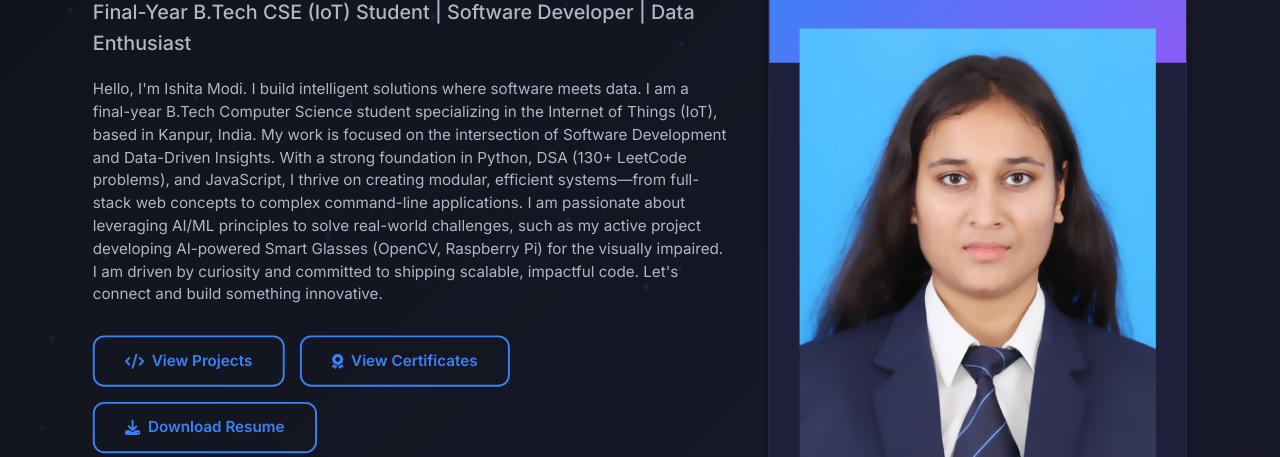
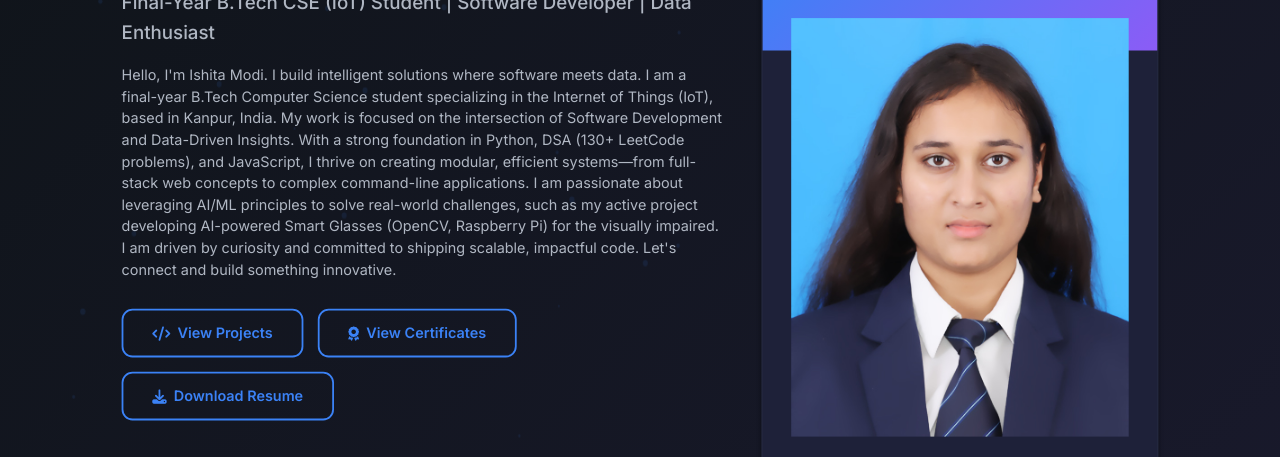
Before and after one commit to ishita230105/ishita230105.github.io, a website built with Vite: page index.html in a window 1280 px wide. Shown: the part 240-697 px from the top of the page. Built offline with nearby package versions, Linux system fonts and the light colour scheme.

Commit message:
Apply scaling and viewport fixes to resolve zoom issue

```diff
--- a/index.html
+++ b/index.html
@@ -2,7 +2,7 @@
 <html lang="en">
 <head>
     <meta charset="UTF-8">
-    <meta name="viewport" content="width=device-width, initial-scale=1.0">
+    <meta name="viewport" content="width=device-width, initial-scale=0.9, maximum-scale=1.0, user-scalable=no">
     <title>Ishita Modi - B.Tech CSE Student | Portfolio</title>
     <link rel="stylesheet" href="style.css">
     <link href="https://cdnjs.cloudflare.com/ajax/libs/font-awesome/6.4.2/css/all.min.css" rel="stylesheet">
--- a/style.css
+++ b/style.css
@@ -33,8 +33,12 @@
     min-height: 100vh;
     overflow-x: hidden; /* Prevent horizontal scroll */
     width: 100%;
-    transform: scale(0.95); /* Slightly reduce overall scale */
+    transform: scale(0.9); /* Reduce overall scale more aggressively */
     transform-origin: top center;
+    /* Force browser to not cache this page */
+    -webkit-transform: scale(0.9);
+    -moz-transform: scale(0.9);
+    -ms-transform: scale(0.9);
 }
 
 /* Navigation Styles */
```
